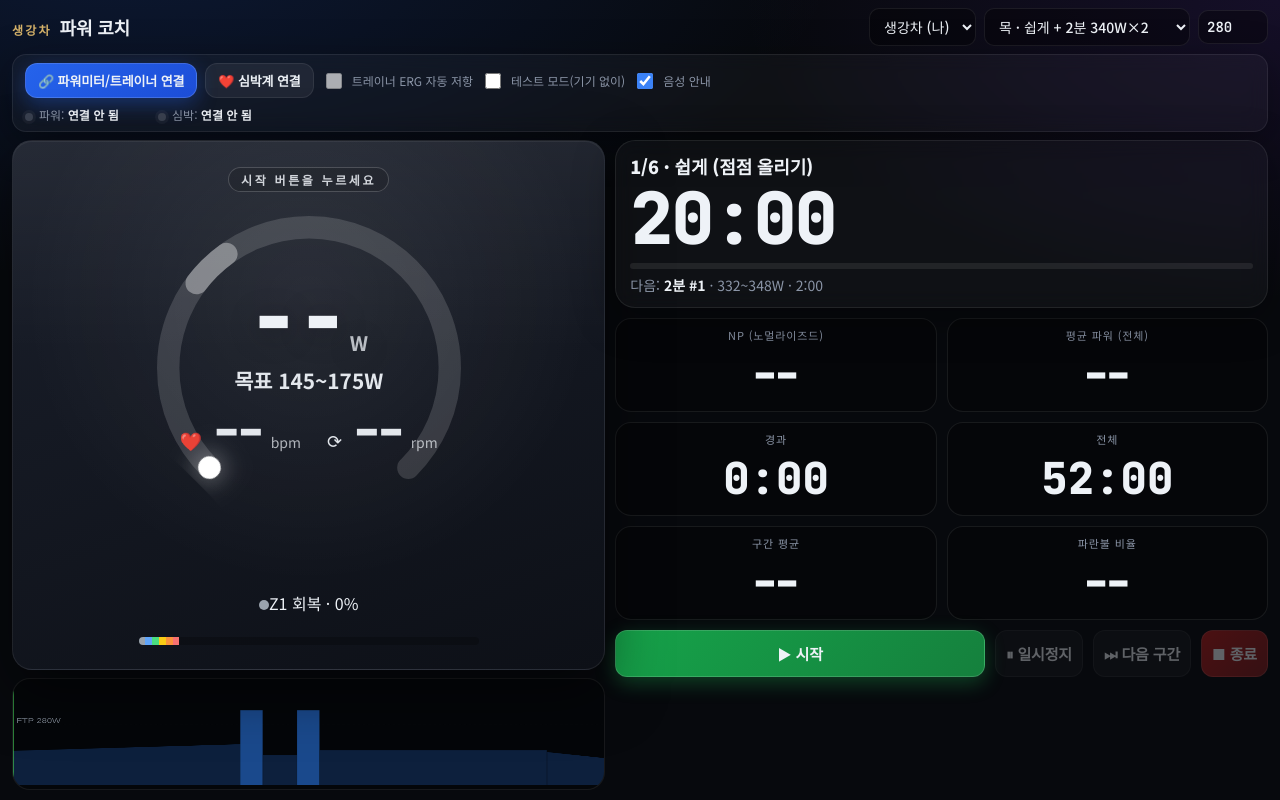
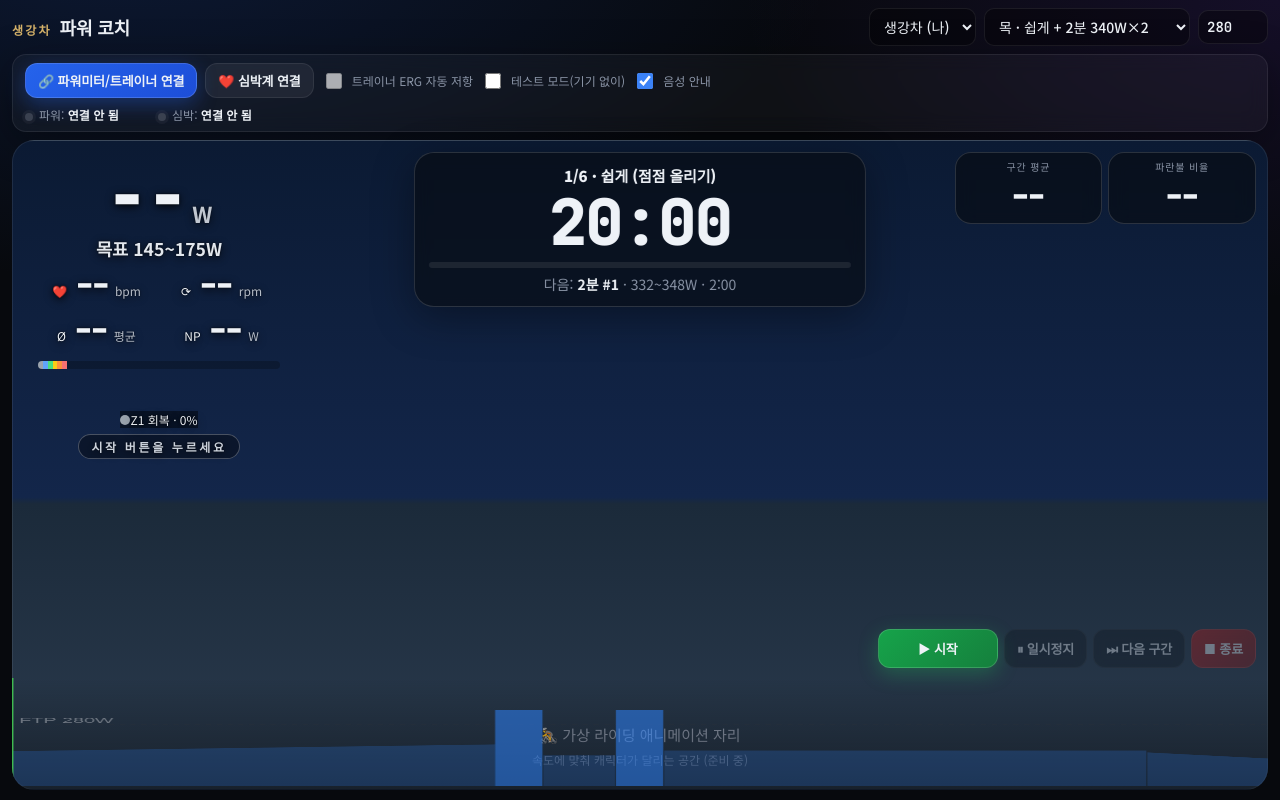
Before and after one commit to elilema91-dot/Ginger-recovery, a plain HTML site: page powercoach/index.html in a window 1280 px wide. Drawn offline with Linux system fonts and the light colour scheme.

Commit message:
파워 코치: 태블릿 가로 즈위프트식 오버레이 HUD + 가상 라이딩 공간 자리
Co-Authored-By: Claude Fable 5.1 <noreply@anthropic.com>
Claude-Session: https://claude.ai/code/session_01TE4VabUPf4NyJkgQu9bDSn

```diff
--- a/powercoach/index.html
+++ b/powercoach/index.html
@@ -72,6 +72,9 @@
   .target{font-size:21px;font-weight:700;opacity:.95;margin-top:2px}
   .hint{font-size:19px;font-weight:600;margin-top:6px;opacity:.92}
 
+  .tInfo{display:none}
+  .arena{margin-top:14px;border-radius:20px;border:1px dashed rgba(255,255,255,.25);background:linear-gradient(180deg,#0b1a33 0%,#13264a 55%,#1b2a3a 56%,#2b3b4e 100%);min-height:220px;display:flex;align-items:center;justify-content:center;text-align:center;color:var(--muted);font-size:15px;line-height:1.6}
+  .arena small{font-size:12px;opacity:.8}
   .side{display:grid;gap:14px}
   .seg{font-size:20px;font-weight:800;letter-spacing:-.01em}
   .big{font-family:var(--mono);font-size:64px;font-weight:800;font-variant-numeric:tabular-nums;line-height:1;letter-spacing:-.03em;margin-top:4px}
@@ -167,27 +170,73 @@
     .wrap>.card .btn{padding:7px 12px;font-size:13px;white-space:nowrap}
     label.chk{font-size:12px;white-space:nowrap}
     .dev{margin-top:4px;font-size:12px}
-    .main{flex:1;min-height:0;margin:0;grid-template-columns:1fr 1.1fr;gap:10px;max-height:calc(100vh - 150px)}
+    .main{flex:1;min-height:0;margin:0;display:block;position:relative;max-height:none}
+    .main>div:first-child{position:absolute;inset:0}
+    .side{position:absolute;inset:0;display:block;pointer-events:none;z-index:3}
+    .side>*{pointer-events:auto;position:absolute}
+    .side>.card{left:50%;transform:translateX(-50%);top:12px;width:36%;background:rgba(8,10,16,.6);border-color:rgba(255,255,255,.14);backdrop-filter:blur(8px);padding:8px 14px 10px;text-align:center}
+    .side>.card .seg{font-size:15px}
+    .big{font-size:clamp(36px,7vh,56px)}
+    .prog{margin:6px 0 4px}
+    .next{font-size:13px}
+    .side>.row{right:12px;width:24%;gap:6px}
+    #rowNP{display:none}
+    .side>.row{top:12px}
+    .side .stat{background:rgba(8,10,16,.6);border-color:rgba(255,255,255,.14);backdrop-filter:blur(8px);padding:5px 4px;height:9vh;display:flex;flex-direction:column;justify-content:center}
+    .side .stat .k{font-size:10px}
+    .side .stat .v{font-size:clamp(20px,4vh,34px);margin-top:0}
+    .side canvas{position:absolute;left:0;bottom:0;width:100%;height:14vh;background:linear-gradient(180deg,transparent,rgba(0,0,0,.45));border:none;border-radius:0 0 22px 22px;margin:0}
+    .side .legend{display:none}
+    .side .ctl{position:absolute;right:12px;bottom:calc(14vh + 10px);left:auto;width:auto;background:transparent;border:none;padding:0;flex-wrap:nowrap;gap:6px}
+    .side .ctl .btn{padding:9px 12px;font-size:13px;backdrop-filter:blur(6px);background:rgba(8,10,16,.6)}
+    .side .ctl .btn.ok{background:linear-gradient(135deg,#16a34a,#15803d)} .side .ctl .btn.warn{background:linear-gradient(135deg,#b91c1c,#7f1d1d)}
+    .side .ctl #btnStart{flex:none;min-width:120px}
+    .arena{align-items:center;justify-content:center;padding:0 0 10vh 0}
     .main>div:first-child{display:flex;flex-direction:column;min-height:0}
-    .power{flex:1;min-height:0;padding:10px 14px 8px;border-radius:20px;justify-content:space-evenly}
+    .power{position:absolute;left:12px;top:12px;z-index:2;width:min(270px,26%);min-height:0;padding:10px 14px 10px;border-radius:14px;display:flex;flex-direction:column;align-items:stretch;text-align:left;gap:4px;background:rgba(8,10,16,.6)!important;border:1px solid rgba(255,255,255,.14);box-shadow:0 8px 30px rgba(0,0,0,.4);backdrop-filter:blur(8px);text-shadow:0 1px 4px rgba(0,0,0,.6)}
+    .power::after{display:none}
+    .power .gauge{display:none}
+    .power .tInfo{display:flex;flex-direction:column;gap:2px;order:1}
+    .tW{display:flex;align-items:baseline;justify-content:center;gap:6px}
+    .tW b{font-family:var(--mono);font-size:clamp(48px,9vh,76px);font-weight:800;line-height:1;letter-spacing:-.04em}
+    .tW small{font-size:22px;font-weight:700;opacity:.8}
+    .power.blue .tW b{color:#60a5fa} .power.red .tW b{color:#f87171} .power.orange .tW b{color:#fb923c} .power.purple .tW b{color:#c4b5fd}
+    .zbar{order:2;width:100%;margin:2px 0 4px;height:9px}
+    .tVit{display:grid;grid-template-columns:1fr 1fr;gap:2px 8px;font-size:12px;text-align:center}
+    .tVit b{font-family:var(--mono);font-size:clamp(22px,4vh,34px);font-weight:800;margin:0 3px}
+    .tVit small{font-size:12px;opacity:.75}
+    .tTgt{font-size:clamp(14px,2.2vh,18px);font-weight:700;text-align:center;opacity:.95}
+    .hint{order:3;font-size:clamp(14px,2.2vh,18px);text-align:center;margin:0}
+    .zone{order:4;align-self:center;font-size:12px;background:rgba(0,0,0,.35)}
+    .stLabel{order:5;align-self:center;font-size:11px;padding:2px 10px;margin-top:2px}
+    .power.blue .stLabel{background:rgba(37,99,235,.8)} .power.red .stLabel{background:rgba(220,38,38,.85)} .power.orange .stLabel{background:rgba(234,88,12,.85)} .power.purple .stLabel{background:rgba(124,58,237,.85)}
+    .arena{position:absolute;inset:0;margin:0;border-radius:22px;border:1px solid var(--line);align-items:flex-end;padding-bottom:18px}
+    .power{position:absolute;left:12px;right:12px;top:12px;z-index:2;background:transparent!important;border:none;box-shadow:none;backdrop-filter:none;text-shadow:0 2px 10px rgba(0,0,0,.85),0 0 2px rgba(0,0,0,.9)}
+    .power::after{display:none}
+    .power .stLabel{background:rgba(0,0,0,.45);border-color:rgba(255,255,255,.3)}
+    .power.blue .stLabel{background:rgba(37,99,235,.75)} .power.red .stLabel{background:rgba(220,38,38,.8)} .power.orange .stLabel{background:rgba(234,88,12,.8)} .power.purple .stLabel{background:rgba(124,58,237,.8)}
+    .power .gauge .track{stroke:rgba(255,255,255,.18)} .power .gauge .band{stroke:rgba(255,255,255,.4)}
+    .power.blue .gauge .val{stroke:#60a5fa;filter:drop-shadow(0 0 8px rgba(96,165,250,.8))}
+    .power.red .gauge .val{stroke:#f87171;filter:drop-shadow(0 0 8px rgba(248,113,113,.8))}
+    .power.orange .gauge .val{stroke:#fb923c;filter:drop-shadow(0 0 8px rgba(251,146,60,.8))}
+    .power.purple .gauge .val{stroke:#c4b5fd;filter:drop-shadow(0 0 8px rgba(196,181,253,.8))}
+    .power .zone{background:rgba(0,0,0,.45)}
+    #rowTime{display:none}
+    canvas{height:clamp(80px,12vh,120px);margin-top:0}
     .stLabel{font-size:12px;padding:3px 12px}
-    .gauge{width:min(40vh,340px);margin:0 auto}
-    .watt{font-size:clamp(56px,11vh,100px)}
     .watt small{font-size:20px}
-    .target{font-size:clamp(16px,2.6vh,24px)}
     .vitals{gap:26px;font-size:18px;margin-top:4px}
     .vitals b{font-size:clamp(34px,6vh,54px)}
     .vitals small{font-size:14px}
     .hint{font-size:clamp(15px,2.4vh,20px);margin-top:2px}
     .zbar{height:8px;margin-top:6px}
     .zlegend{display:none}
-    canvas{height:clamp(90px,14vh,150px);margin-top:8px;flex:none}
     .legend{display:none}
     .side{gap:10px;grid-template-rows:auto auto auto auto auto;align-content:start}
     .side .card{padding:12px 14px}
     .seg{font-size:18px}
     .side .card .sub{display:none}
-    .big{font-size:clamp(48px,9vh,80px)}
+    .big{font-size:clamp(40px,8vh,64px)}
     .prog{margin:8px 0 6px}
     .next{font-size:14px}
     .stat{padding:8px}
@@ -255,17 +304,13 @@
             <div class="vitals"><span>❤️ <b id="hrBig">--</b><small>bpm</small></span><span>⟳ <b id="cadBig">--</b><small>rpm</small></span></div>
           </div>
         </div>
+        <div class="tInfo"><div class="tW"><b id="wNow2">--</b><small>W</small></div><div class="tTgt" id="tgt2">목표 --</div><div class="tVit"><span>❤️ <b id="hrBig2">--</b><small>bpm</small></span><span>⟳ <b id="cadBig2">--</b><small>rpm</small></span><span>Ø <b id="avg2">--</b><small>평균</small></span><span>NP <b id="np2">--</b><small>W</small></span></div></div>
         <div class="hint" id="hint">&nbsp;</div>
         <div class="zone" id="zoneChip"><i id="zoneDot" style="background:#9aa3ad"></i><span id="zoneTxt">Z1 회복</span></div>
         <div class="zbar" id="zbar"></div>
         <div class="zlegend"><span>회색 Z1</span><span style="color:#60a5fa">파랑 Z2</span><span style="color:#4ade80">초록 Z3</span><span style="color:#facc15">노랑 Z4</span><span style="color:#fb923c">주황 Z5</span><span style="color:#f87171">빨강 Z6</span></div>
       </div>
-      <canvas id="cv" width="1400" height="340"></canvas>
-      <div class="legend">
-        <span><i style="background:#2f81f7"></i>목표</span>
-        <span><i style="background:#f0f6fc"></i>내 파워</span>
-        <span><i style="background:#3fb950"></i>현재 위치</span>
-      </div>
+      <div class="arena" id="arena"><span>🚴 가상 라이딩 애니메이션 자리<br><small>속도에 맞춰 캐릭터가 달리는 공간 (준비 중)</small></span></div>
     </div>
     <div class="side">
       <div class="card">
@@ -275,17 +320,23 @@
         <div class="prog"><i id="segProg"></i></div>
         <div class="next" id="next">다음: -</div>
       </div>
-      <div class="row">
+      <div class="row" id="rowNP">
         <div class="stat"><div class="k">NP (노멀라이즈드)</div><div class="v" id="np">--</div></div>
         <div class="stat"><div class="k">평균 파워 (전체)</div><div class="v" id="avgAll">--</div></div>
       </div>
-      <div class="row">
+      <div class="row" id="rowTime">
         <div class="stat"><div class="k">경과</div><div class="v" id="el">0:00</div></div>
         <div class="stat"><div class="k">전체</div><div class="v" id="tot">0:00</div></div>
       </div>
       <div class="row">
         <div class="stat"><div class="k">구간 평균</div><div class="v" id="segAvg">--</div></div>
         <div class="stat"><div class="k">파란불 비율</div><div class="v" id="segOk">--</div></div>
+      </div>
+      <canvas id="cv" width="1400" height="340"></canvas>
+      <div class="legend">
+        <span><i style="background:#2f81f7"></i>목표</span>
+        <span><i style="background:#f0f6fc"></i>내 파워</span>
+        <span><i style="background:#3fb950"></i>현재 위치</span>
       </div>
       <div class="bar ctl">
         <button class="btn ok" id="btnStart" style="flex:1">▶ 시작</button>
@@ -641,8 +692,9 @@ function updateUI(){
   const w=Math.round(avg3());
   zoneUI(w);
   $("wNow").textContent=(Date.now()-lastPowerAt<4000||$("simOn").checked)?w:"--";
-  $("np").textContent=calcNP()||"--";
-  $("avgAll").textContent=trace.length?Math.round(trace.reduce((a,p)=>a+(p.w||0),0)/trace.length):"--";
+  $("tgt2").textContent=$("tgt").textContent;$("wNow2").textContent=$("wNow").textContent;$("hrBig2").textContent=$("hrBig").textContent;$("cadBig2").textContent=$("cadBig").textContent;
+  $("np").textContent=calcNP()||"--"; $("np2").textContent=$("np").textContent;
+  $("avgAll").textContent=trace.length?Math.round(trace.reduce((a,p)=>a+(p.w||0),0)/trace.length):"--"; $("avg2").textContent=$("avgAll").textContent;
   $("hrBig").textContent=hrNow!=null?hrNow:"--";
   $("cadBig").textContent=cadence!=null?Math.round(cadence):"--";
   $("el").textContent=fmt(t);
```
